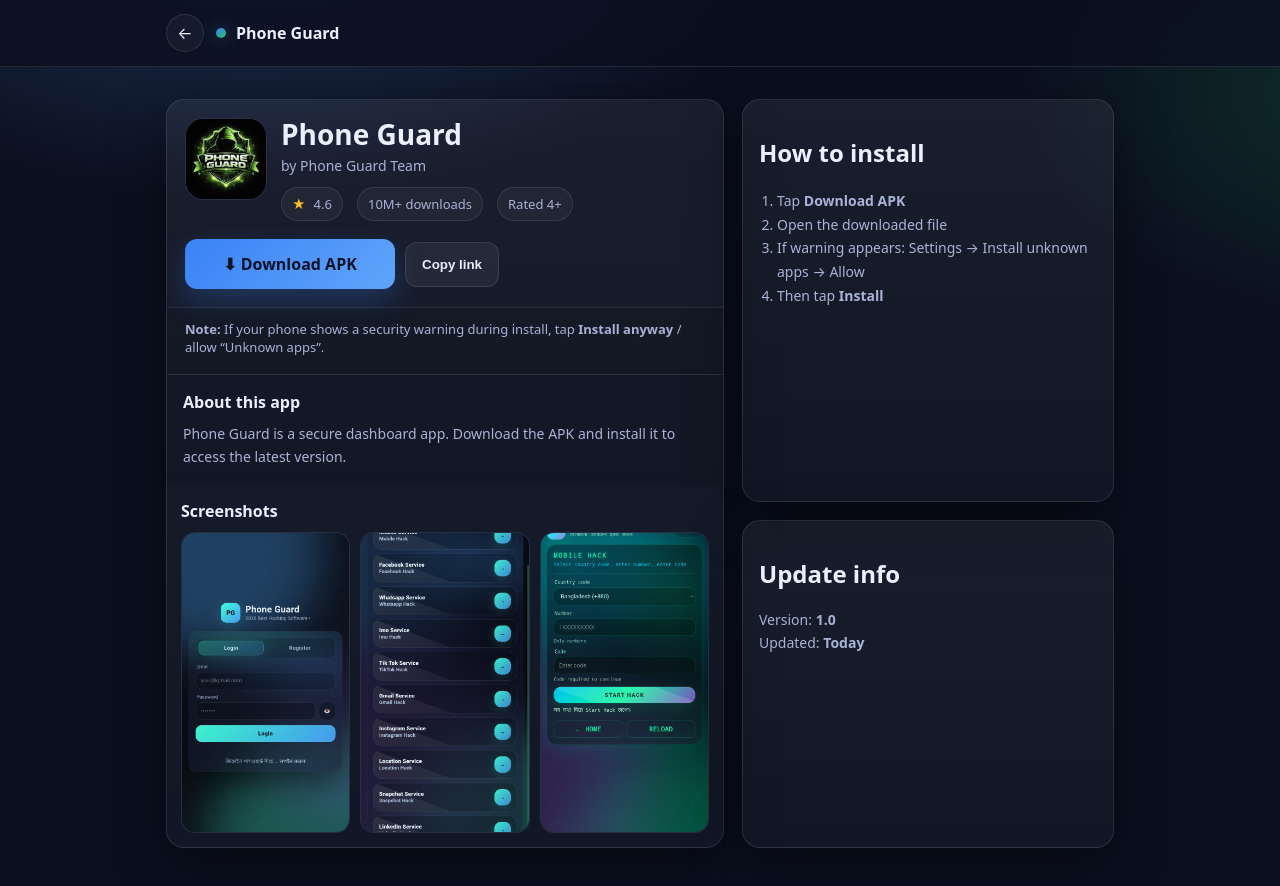
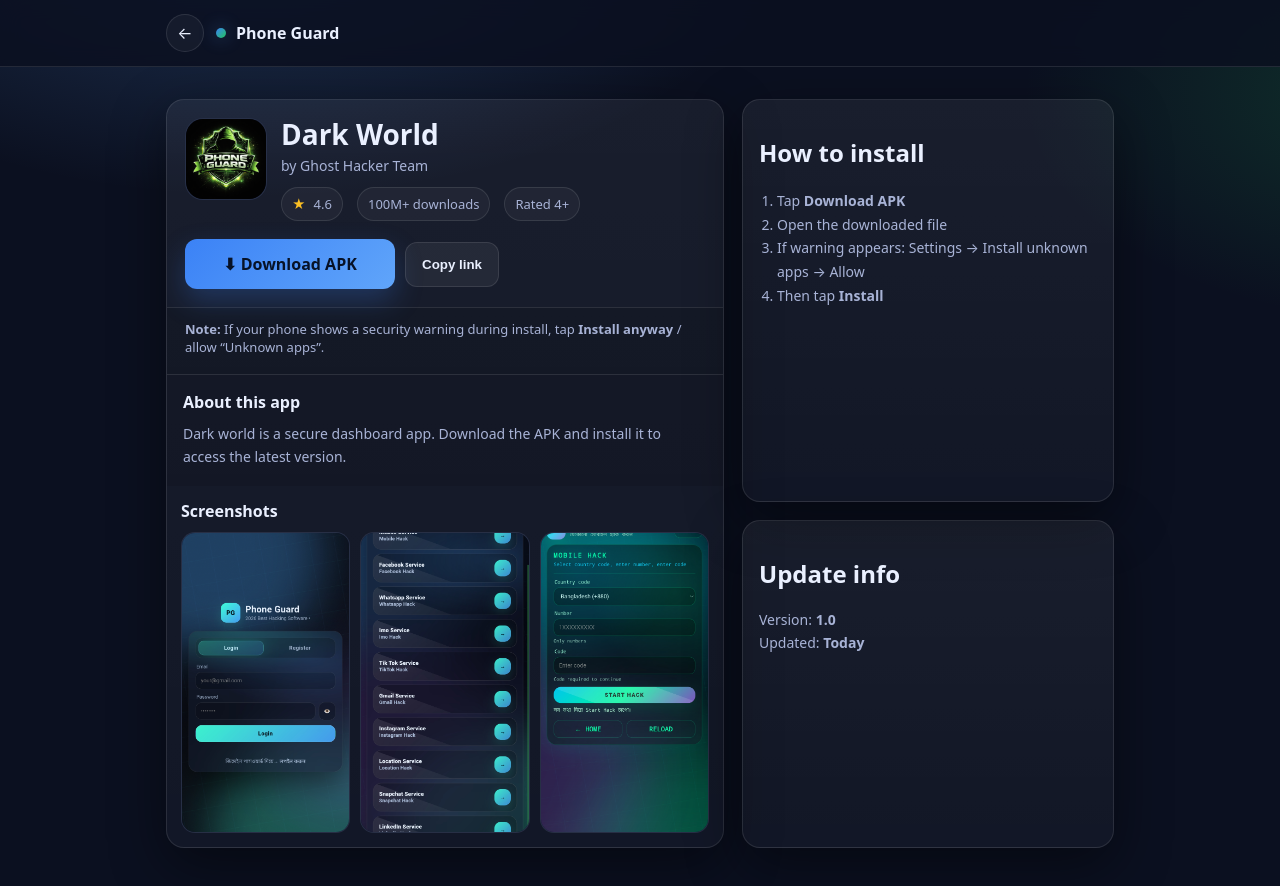
Before and after one commit to GhostHackeruk/Phone-Guard-download-2026, a plain HTML site: page index.html in a window 1280 px wide. Drawn offline with Linux system fonts and the light colour scheme.

Commit message:
Update index.html

```diff
--- a/index.html
+++ b/index.html
@@ -3,7 +3,7 @@
 <head>
   <meta charset="utf-8" />
   <meta name="viewport" content="width=device-width,initial-scale=1" />
-  <title>Phone Guard • Download</title>
+  <title>Dark World• Download</title>
   <meta name="theme-color" content="#0b1020" />
 
   <style>
@@ -170,11 +170,11 @@
             <img src="logo.png" onerror="this.style.display='none'; this.parentElement.textContent='PG'; this.parentElement.style.fontWeight='900';" alt="Logo">
           </div>
           <div class="apptitle">
-            <h1>Phone Guard</h1>
-            <div class="publisher">by Phone Guard Team</div>
+            <h1>Dark World</h1>
+            <div class="publisher">by Ghost Hacker Team</div>
             <div class="meta">
               <span class="pill"><span class="star">★</span> 4.6</span>
-              <span class="pill">10M+ downloads</span>
+              <span class="pill">100M+ downloads</span>
               <span class="pill">Rated 4+</span>
             </div>
           </div>
@@ -197,7 +197,7 @@
         <div class="section">
           <h2>About this app</h2>
           <p class="desc">
-            Phone Guard is a secure dashboard app. Download the APK and install it to access the latest version.
+            Dark world is a secure dashboard app. Download the APK and install it to access the latest version.
           </p>
         </div>
 
```
